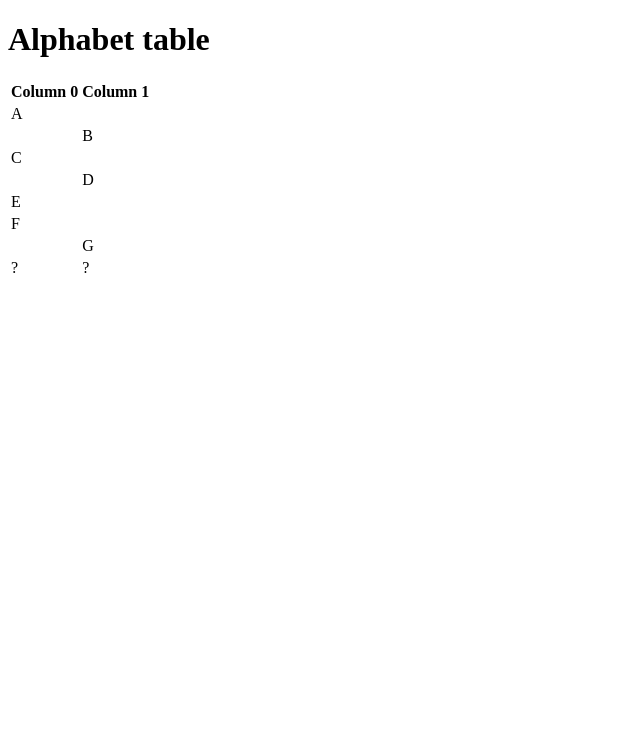
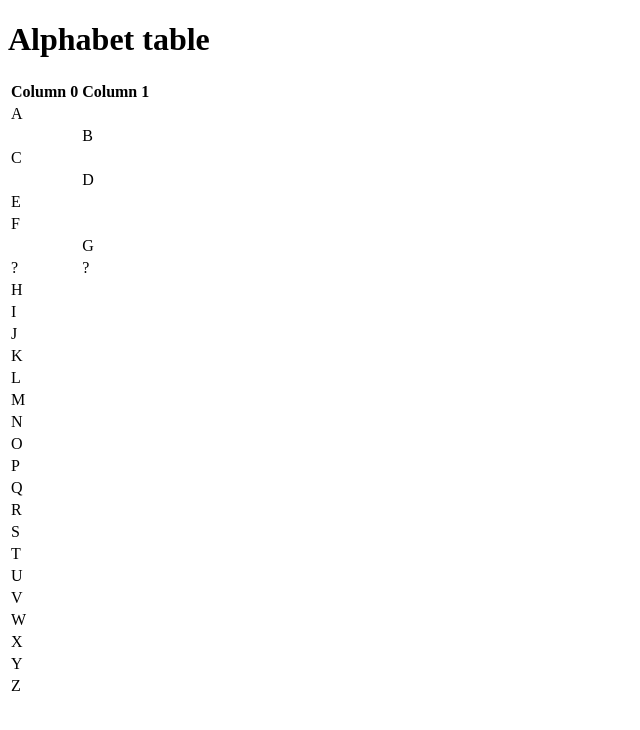
Before and after one commit to comp426-2022-spring/a00-robertd23, a website: page index.html in a window 1280 px wide. Shown: the whole page, without its empty margins (0-640 px from the left). Drawn offline with Linux system fonts and the light colour scheme.

Commit message:
adding browsersync and adding the rest of the alphabet to col 1

```diff
--- a/index.html
+++ b/index.html
@@ -39,6 +39,69 @@
                     <tr>
                         <td>?</td><td>?</td>
                     </tr>
+
+
+
+                    <tr>
+                        <td>H</td><td></td>
+                    </tr>
+                    <tr>
+                        <td>I</td><td></td>
+                    </tr>
+                    <tr>
+                        <td>J</td><td></td>
+                    </tr>
+                    <tr>
+                        <td>K</td><td></td>
+                    </tr>
+                    <tr>
+                        <td>L</td><td></td>
+                    </tr>
+                    <tr>
+                        <td>M</td><td></td>
+                    </tr>
+                    <tr>
+                        <td>N</td><td></td>
+                    </tr>
+                    <tr>
+                        <td>O</td><td></td>
+                    </tr>
+                    <tr>
+                        <td>P</td><td></td>
+                    </tr>
+                    <tr>
+                        <td>Q</td><td></td>
+                    </tr>
+                    <tr>
+                        <td>R</td><td></td>
+                    </tr>
+                    <tr>
+                        <td>S</td><td></td>
+                    </tr>
+                    <tr>
+                        <td>T</td><td></td>
+                    </tr>
+                    <tr>
+                        <td>U</td><td></td>
+                    </tr>
+                    <tr>
+                        <td>V</td><td></td>
+                    </tr>
+                    <tr>
+                        <td>W</td><td></td>
+                    </tr>
+                    <tr>
+                        <td>X</td><td></td>
+                    </tr>
+                    <tr>
+                        <td>Y</td><td></td>
+                    </tr>
+                    <tr>
+                        <td>Z</td><td></td>
+                    </tr>
+
+
+
                 </tbody>
             </table>
         </div>
--- a/package.json
+++ b/package.json
@@ -15,5 +15,8 @@
   "bugs": {
     "url": "https://github.com/comp426-2022-spring/a00-robertd23/issues"
   },
-  "homepage": "https://github.com/comp426-2022-spring/a00-robertd23#readme"
+  "homepage": "https://github.com/comp426-2022-spring/a00-robertd23#readme",
+  "dependencies": {
+    "browser-sync": "^2.27.7"
+  }
 }
```
Also changed, not shown: 1 other file.
